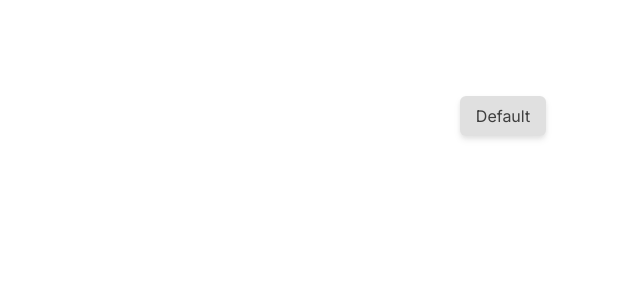
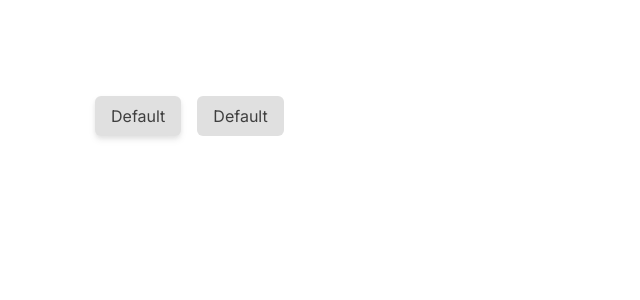
Before and after one commit to SebasUNLu/DevChallenge-Button, a Next.js app: page / in a window 1280 px wide. Shown: the top 300 px of the page, without its empty margins (137-777 px from the left). Built offline with nearby package versions, Linux system fonts and the light colour scheme.

Commit message:
US-01: disableShadow

```diff
--- a/app/components/StyledButton.jsx
+++ b/app/components/StyledButton.jsx
@@ -1,8 +1,13 @@
 import React from 'react';
 
-const StyledButton = ({ text = 'Default' }) => {
+
+const StyledButton = ({ text = 'Default', disableShadow = false }) => {
+
+  const style = "text-[#3F3F3F] bg-[#E0E0E0] py-2 px-4 rounded-md hover:bg-[#AEAEAE] focus:bg-[#AEAEAE]"
+  const styleShadow = !disableShadow ? "drop-shadow-md" : ""
+
   return (
-    <button className='text-[#3F3F3F] bg-[#E0E0E0] py-2 px-4 rounded-md drop-shadow-md hover:bg-[#AEAEAE] focus:bg-[#AEAEAE]'>
+    <button className={`${style} ${styleShadow}`}>
       {text}
     </button>
   );
--- a/app/page.js
+++ b/app/page.js
@@ -1,10 +1,13 @@
-import Image from 'next/image'
-import StyledButton from './components/StyledButton'
+import Image from "next/image";
+import StyledButton from "./components/StyledButton";
 
 export default function Home() {
   return (
     <main className="flex min-h-screen flex-col items-center justify-between p-24">
-      <StyledButton />
+      <div className="w-9/12 flex flex-wrap gap-4">
+        <StyledButton />
+        <StyledButton disableShadow/>
+      </div>
     </main>
-  )
+  );
 }
```
